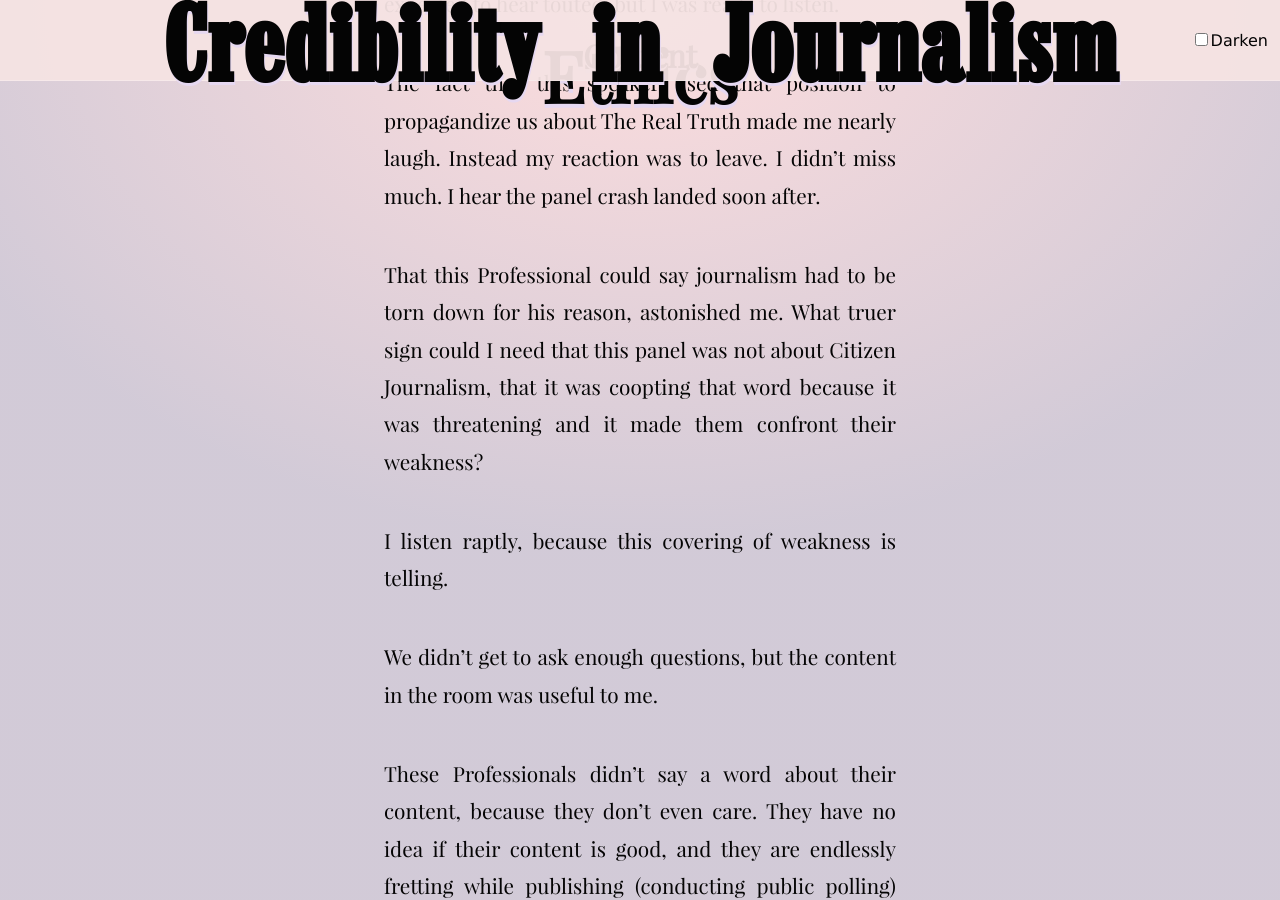
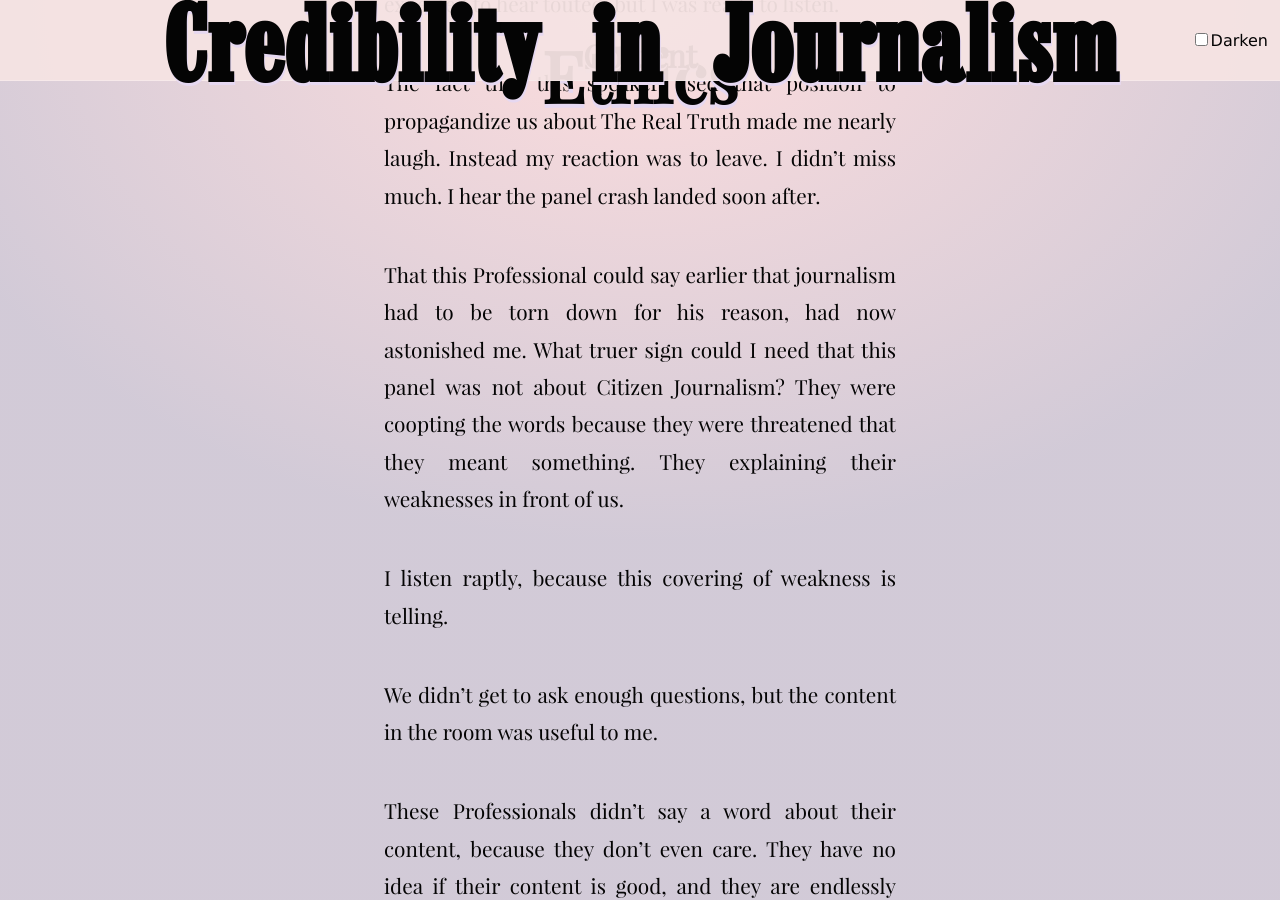
Before and after one commit to tiliv/antibody, a Jekyll site: the page built from docs/journal/autumn-ryan-Credibility-in-Journalism/index.md, in a window 1280 px wide and 900 px high, scrolled down 4019 px. Built offline with Jekyll 4.4.1, drawn with Linux system fonts in a browser that asks for light colours.

Commit message:
Fix phrasing into multiple thoughts
The faster question mark is better

```diff
--- a/docs/journal/autumn-ryan-Credibility-in-Journalism/index.md
+++ b/docs/journal/autumn-ryan-Credibility-in-Journalism/index.md
@@ -50,7 +50,7 @@ The recurring insistence that the system itself had to be taken down, and then f
 
 The fact that this speaker used that position to propagandize us about The Real Truth made me nearly laugh. Instead my reaction was to leave. I didn't miss much. I hear the panel crash landed soon after.
 
-That this Professional could say journalism had to be torn down for his reason, astonished me. What truer sign could I need that this panel was not about Citizen Journalism, that it was coopting that word because it was threatening and it made them confront their weakness?
+That this Professional could say earlier that journalism had to be torn down for his reason, had now astonished me. What truer sign could I need that this panel was not about Citizen Journalism? They were coopting the words because they were threatened that they meant something. They explaining their weaknesses in front of us.
 
 I listen raptly, because this covering of weakness is telling.
 
```
